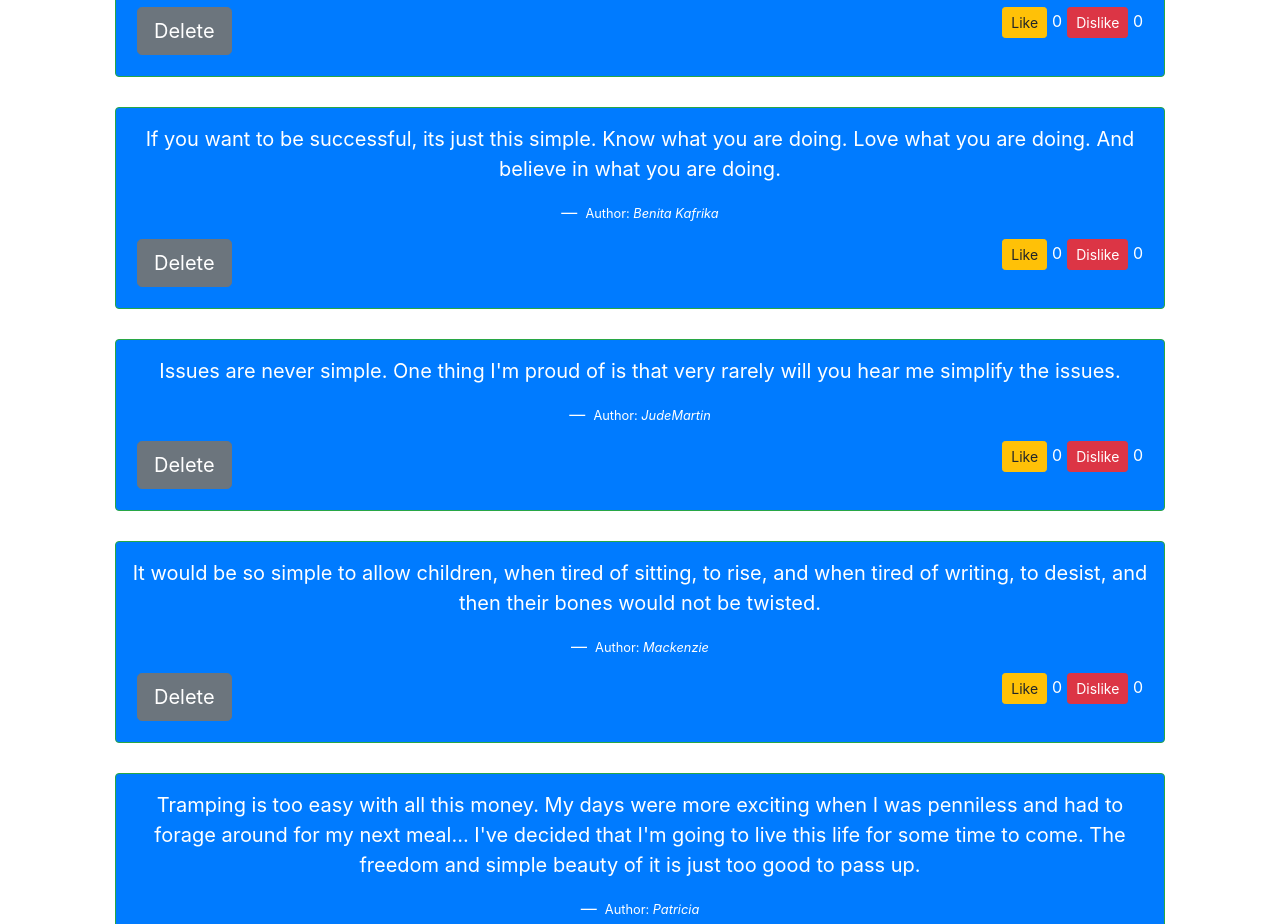
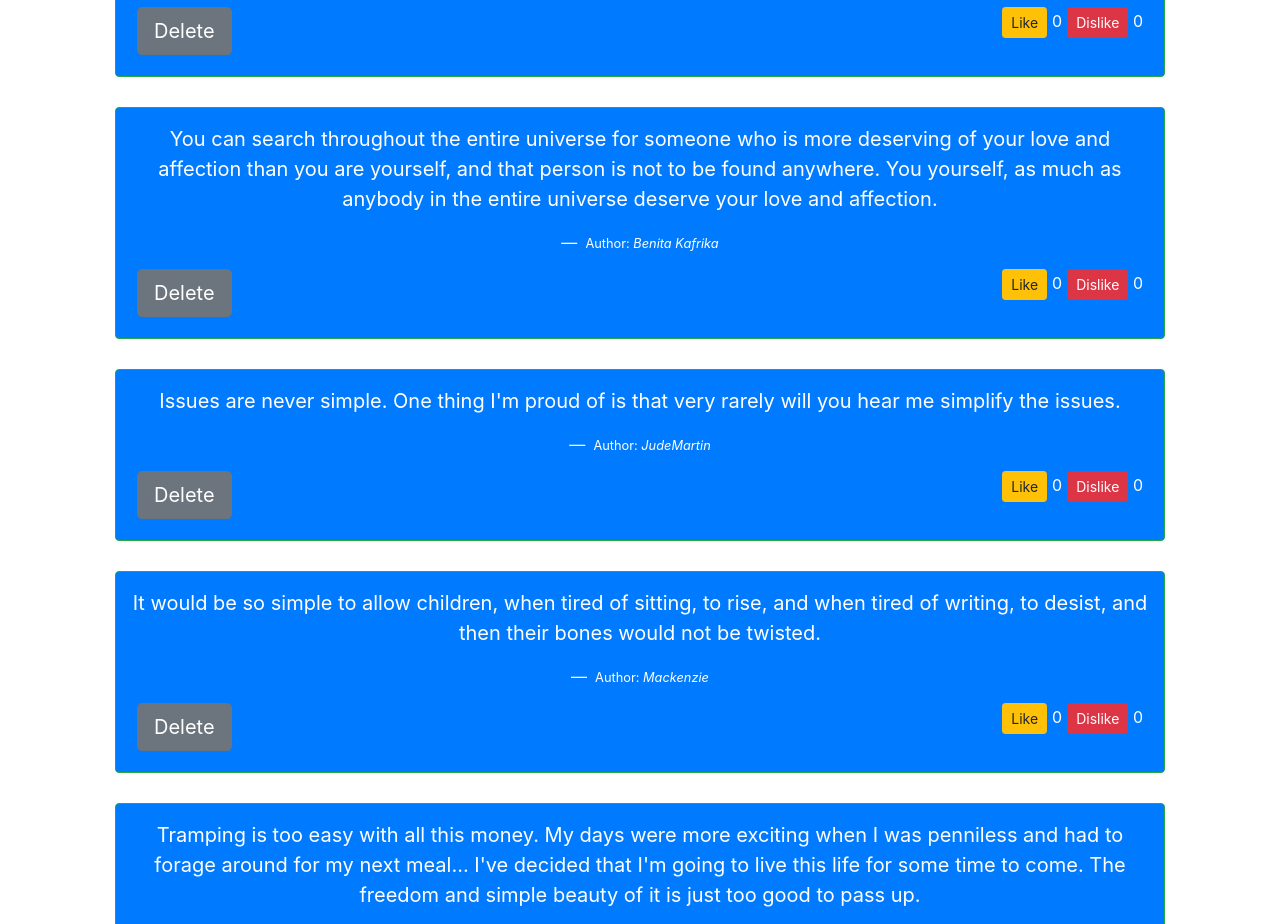
Before and after one commit to philip-bbaale/Quotes, an Angular app: page / in a window 1280 px wide. Shown: the part 960-1884 px from the top of the page. Built offline with nearby package versions, Linux system fonts and the light colour scheme.

Commit message:
changing Benita quote

```diff
--- a/src/app/components/quote/quote.component.ts
+++ b/src/app/components/quote/quote.component.ts
@@ -12,7 +12,7 @@ export class QuoteComponent implements OnInit {
 
   quotes:Quotes[]=[
     {names:'Bbaale Philip', quote:'To be young is to be ausome.', email:'namugera.philip@gmail.com'},
-    {names:'Benita Kafrika', quote:'If you want to be successful, its just this simple. Know what you are doing. Love what you are doing. And believe in what you are doing.', email:'bkafrika@gmail.com'},
+    {names:'Benita Kafrika', quote:'You can search throughout the entire universe for someone who is more deserving of your love and affection than you are yourself, and that person is not to be found anywhere. You yourself, as much as anybody in the entire universe deserve your love and affection.', email:'bkafrika@gmail.com'},
     {names:'JudeMartin', quote:"Issues are never simple. One thing I'm proud of is that very rarely will you hear me simplify the issues.", email:'judebbaale@gmail.com'},
     {names:'Mackenzie', quote:"It would be so simple to allow children, when tired of sitting, to rise, and when tired of writing, to desist, and then their bones would not be twisted.", email:'mackenzie@gmail.com'},
     {names:'Patricia', quote:"Tramping is too easy with all this money. My days were more exciting when I was penniless and had to forage around for my next meal... I've decided that I'm going to live this life for some time to come. The freedom and simple beauty of it is just too good to pass up.", email:'patricia@gmail.com'},
```
